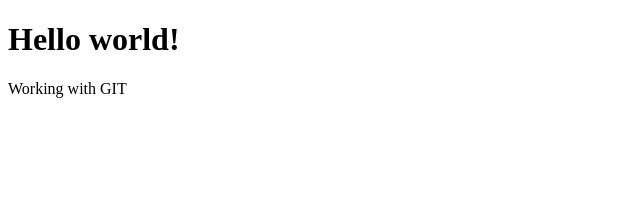
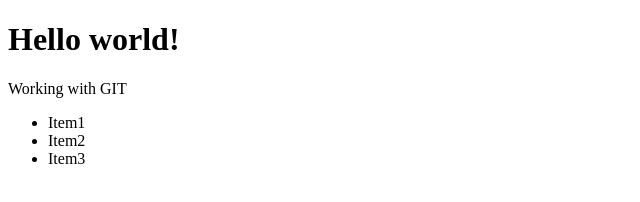
Before and after one commit to sserichenko/core_hw1, a plain HTML site: page index.html in a window 1280 px wide. Shown: the whole page, without its empty margins (0-640 px from the left). Drawn offline with Linux system fonts and the light colour scheme.

Commit message:
added footer

```diff
--- a/index.html
+++ b/index.html
@@ -12,5 +12,12 @@
         <h1>Hello world!</h1>
         <p>Working with GIT</p>
     </header>
+    <footer class="footer">
+        <ul class="footer_items">
+            <li>Item1</li>
+            <li>Item2</li>
+            <li>Item3</li>
+        </ul>
+    </footer>
 </body>
 </html>
```
